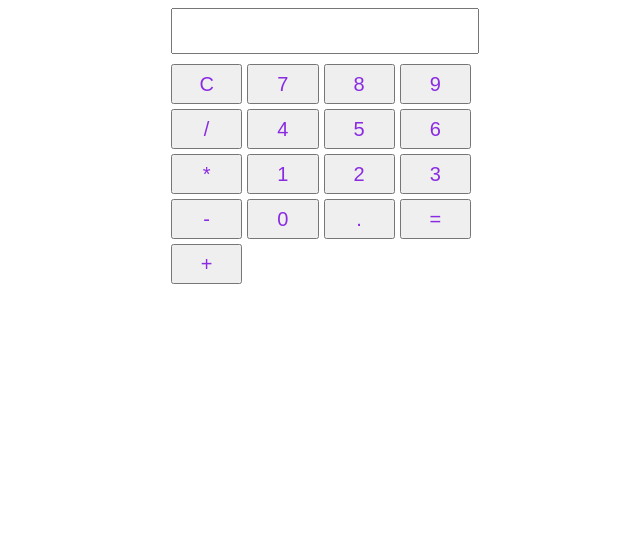
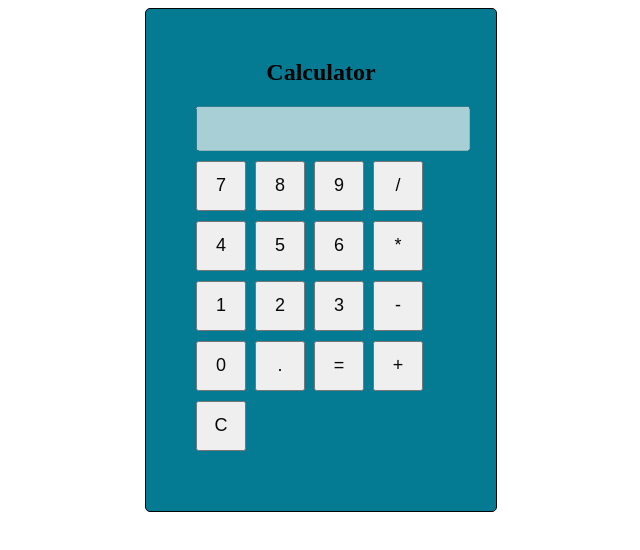
Before and after one commit to TAIHAN86/Tailwind-css, a plain HTML site: page index.html in a window 1280 px wide. Shown: the whole page, without its empty margins (319-959 px from the left). Drawn offline with Linux system fonts and the light colour scheme.

Commit message:
Add files via upload

```diff
--- a/index.html
+++ b/index.html
@@ -4,72 +4,115 @@
   <title>Calculator</title>
   <style>
     .calculator {
-      max-width: 300px;
+      width: 250px;
+      padding: 50px;
+      border: 1px solid #050505;
+      border-radius: 5px;
       margin: 0 auto;
-      text-align: center;
-      color: aqua;
+      background-color: rgb(4, 123, 147);
+      padding-top: 30px;
     }
 
-    #result {
-      width: 100%;
-      height: 40px;
-      margin-bottom: 10px;
-      font-size: 20px;
-      text-align: right;
-      color: aquamarine;
+    .calculator h2 {
+      text-align: center;
+      color: black;
     }
 
-    .buttons {
-      display: grid;
-      grid-template-columns: repeat(4, 1fr);
-      grid-gap: 5px;
-      color: blueviolet;
+    .calculator input[type="text"] {
+      width: 100%;
+      margin-bottom: 10px;
+      padding: 10px;
+      font-size: 18px;
+      color:rgb(16, 2, 2);
     }
 
-    button {
-      width: 100%;
-      height: 40px;
-      font-size: 20px;
-      color: blueviolet;
+    .calculator input[type="button"] {
+      width: 50px;
+      height: 50px;
+      font-size: 18px;
+      margin-right: 5px;
+      color: rgb(6, 7, 8);
     }
+
+    .calculator .row {
+      display:flexbox;
+      justify-content: center;
+      margin-bottom: 10px;
+
+    }
+
+
+
+    .calculator input[type="button"]:hover {
+        color:rgb(113, 5, 184);
+
+    }
+
+
+
+    .calculator input[type="text"]:hover {
+
+      color: rgb(6, 7, 8);
+    }
+
+
+    .calculator .row :hover{
+      background-color: rgb(20, 200, 140);
+
+    }
+
+
+
+
+
+
   </style>
 </head>
 <body>
   <div class="calculator">
-    <input type="text" id="result" readonly>
-    <div class="buttons">
-      <button onclick="clearResult()">C</button>
-      <button onclick="appendValue(7)">7</button>
-      <button onclick="appendValue(8)">8</button>
-      <button onclick="appendValue(9)">9</button>
-      <button onclick="appendValue('/')">/</button>
-      <button onclick="appendValue(4)">4</button>
-      <button onclick="appendValue(5)">5</button>
-      <button onclick="appendValue(6)">6</button>
-      <button onclick="appendValue('*')">*</button>
-      <button onclick="appendValue(1)">1</button>
-      <button onclick="appendValue(2)">2</button>
-      <button onclick="appendValue(3)">3</button>
-      <button onclick="appendValue('-')">-</button>
-      <button onclick="appendValue(0)">0</button>
-      <button onclick="appendValue('.')">.</button>
-      <button onclick="calculateResult()">=</button>
-      <button onclick="appendValue('+')">+</button>
+    <h2>Calculator</h2>
+    <input type="text" id="result" disabled>
+    <div class="row">
+      <input type="button" value="7" onclick="appendValue('7')">
+      <input type="button" value="8" onclick="appendValue('8')">
+      <input type="button" value="9" onclick="appendValue('9')">
+      <input type="button" value="/" onclick="appendValue('/')">
+    </div>
+    <div class="row">
+      <input type="button" value="4" onclick="appendValue('4')">
+      <input type="button" value="5" onclick="appendValue('5')">
+      <input type="button" value="6" onclick="appendValue('6')">
+      <input type="button" value="*" onclick="appendValue('*')">
+    </div>
+    <div class="row">
+      <input type="button" value="1" onclick="appendValue('1')">
+      <input type="button" value="2" onclick="appendValue('2')">
+      <input type="button" value="3" onclick="appendValue('3')">
+      <input type="button" value="-" onclick="appendValue('-')">
+    </div>
+    <div class="row">
+      <input type="button" value="0" onclick="appendValue('0')">
+      <input type="button" value="." onclick="appendValue('.')">
+      <input type="button" value="=" onclick="calculate()">
+      <input type="button" value="+" onclick="appendValue('+')">
+    </div>
+    <div class="row">
+      <input type="button" value="C" onclick="clearInput()">
     </div>
   </div>
-
   <script>
     function appendValue(value) {
-      document.getElementById("result").value += value;
+      document.getElementById('result').value += value;
     }
 
-    function calculateResult() {
-      var result = eval(document.getElementById("result").value);
-      document.getElementById("result").value = result;
+    function calculate() {
+      let result = document.getElementById('result').value;
+      let answer = eval(result);
+      document.getElementById('result').value = answer;
     }
 
-    function clearResult() {
-      document.getElementById("result").value = "";
+    function clearInput() {
+      document.getElementById('result').value = '';
     }
   </script>
 </body>
```
